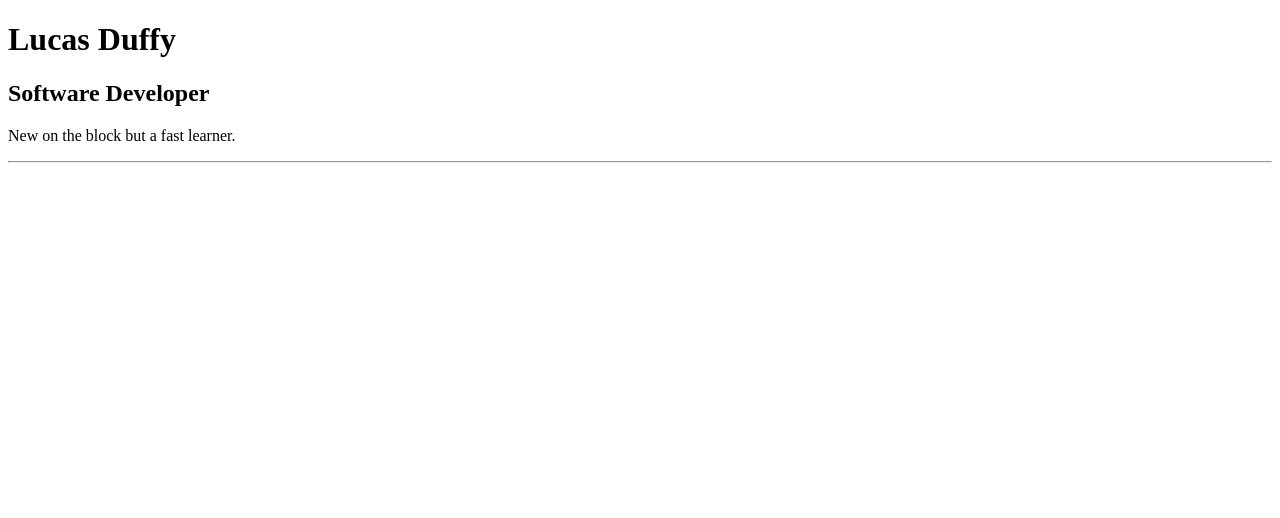
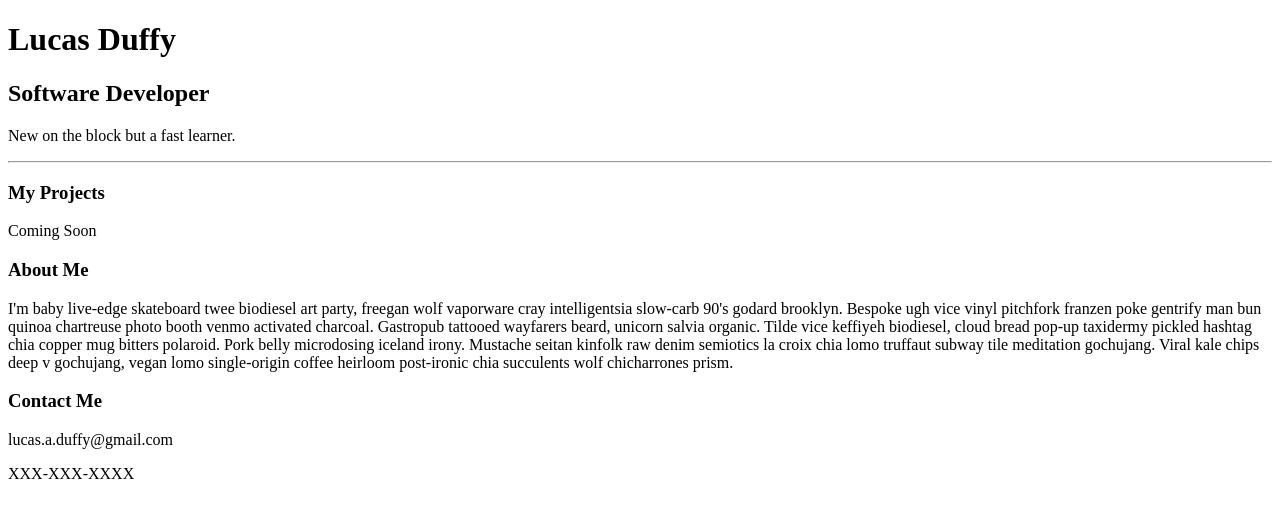
Before and after one commit to L-Duffy/my-portfolio, a plain HTML site: page index.html in a window 1280 px wide. Drawn offline with Linux system fonts and the light colour scheme.

Commit message:
completed inital page bodies

```diff
--- a/index.html
+++ b/index.html
@@ -30,7 +30,13 @@
      </div>
 
      <div>
-
+         <h3>My Projects</h3>
+         <p>Coming Soon</p>
+        <h3>About Me</h3>
+        <p>I'm baby live-edge skateboard twee biodiesel art party, freegan wolf vaporware cray intelligentsia slow-carb 90's godard brooklyn. Bespoke ugh vice vinyl pitchfork franzen poke gentrify man bun quinoa chartreuse photo booth venmo activated charcoal. Gastropub tattooed wayfarers beard, unicorn salvia organic. Tilde vice keffiyeh biodiesel, cloud bread pop-up taxidermy pickled hashtag chia copper mug bitters polaroid. Pork belly microdosing iceland irony. Mustache seitan kinfolk raw denim semiotics la croix chia lomo truffaut subway tile meditation gochujang. Viral kale chips deep v gochujang, vegan lomo single-origin coffee heirloom post-ironic chia succulents wolf chicharrones prism.</p>
+        <h3>Contact Me</h3>
+        <p>lucas.a.duffy@gmail.com</p>
+        <p>XXX-XXX-XXXX</p>
      </div>
   </body>
 </html>
```
